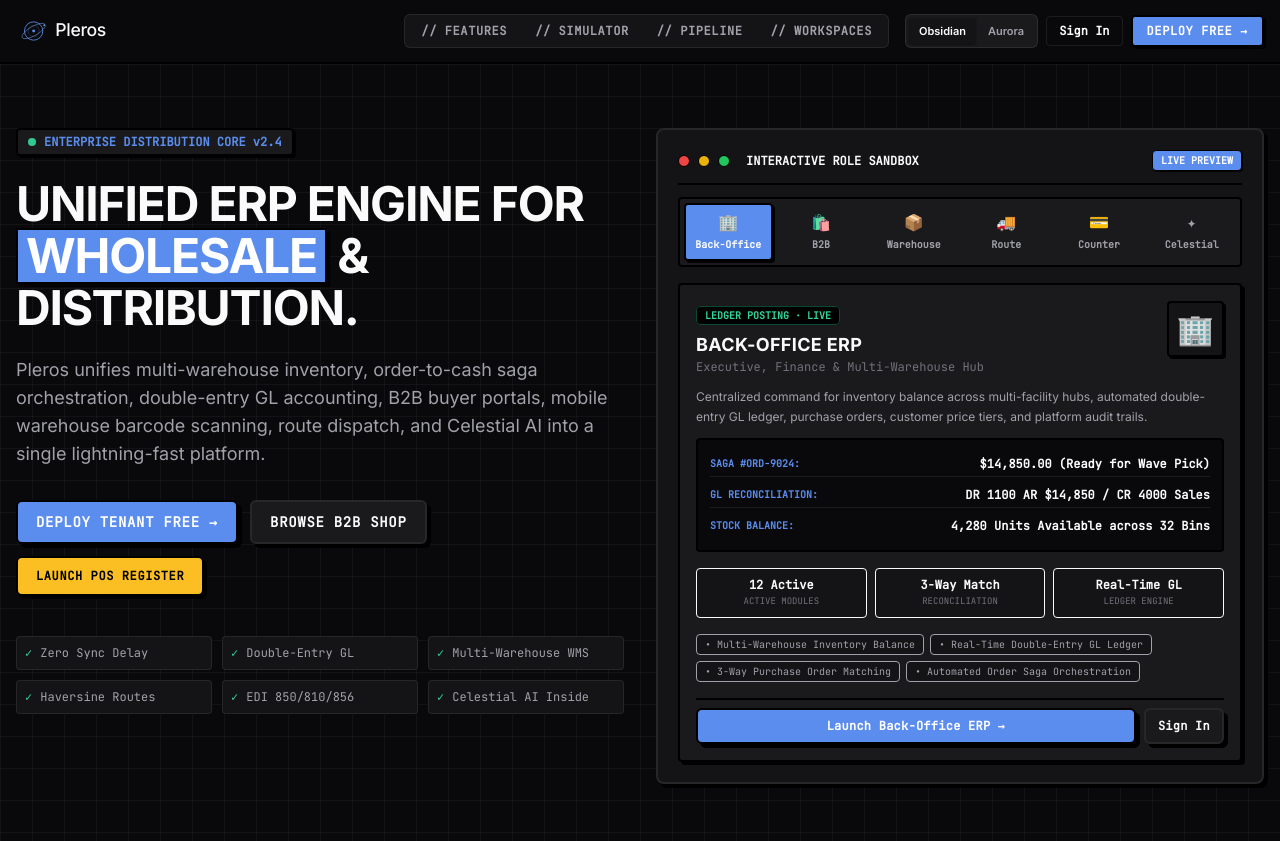
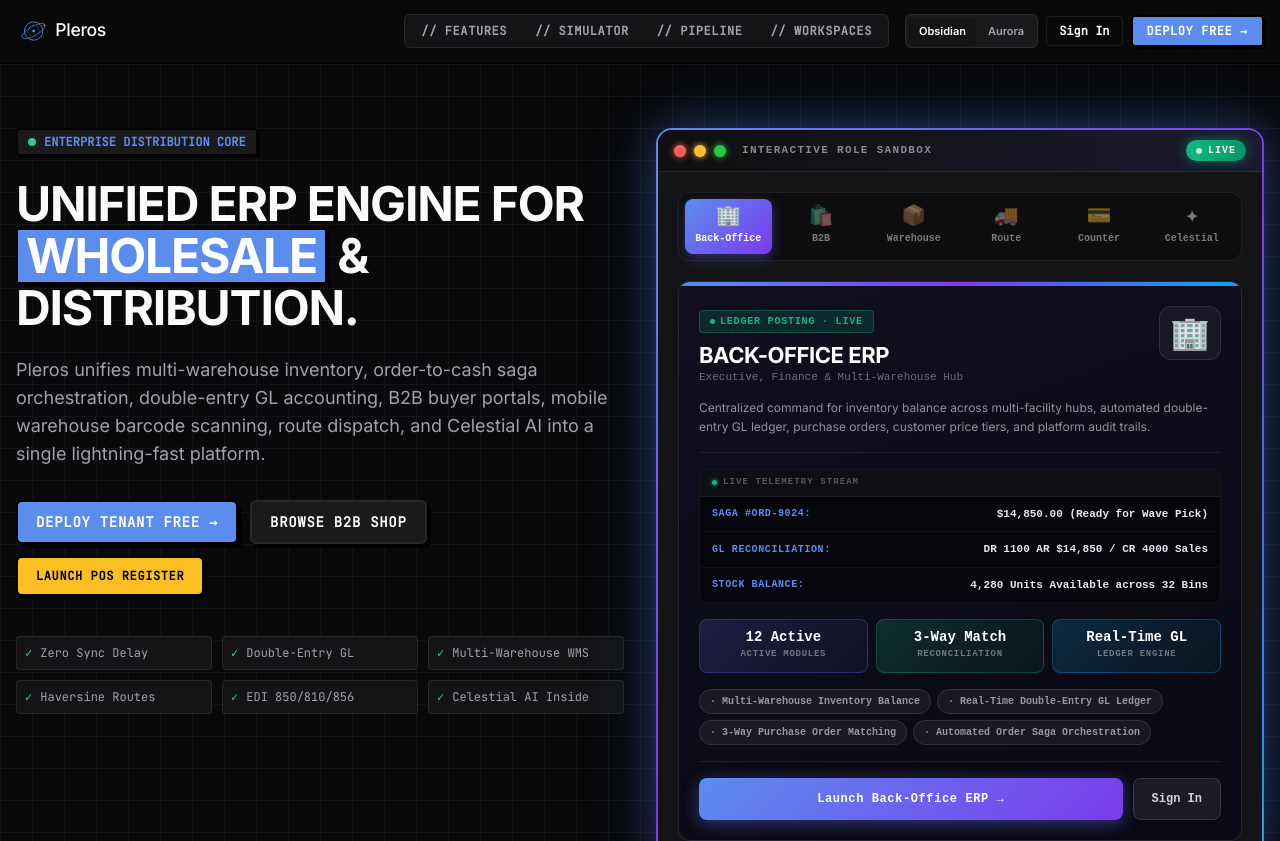
Before and after one commit to nitinbollam/Cosmos, a React (Vite) app in the folder apps/client/: page / in a window 1280 px wide. Shown: the top 841 px of the page. Built offline with nearby package versions, Linux system fonts and the light colour scheme; no server answers; what @pleros/web-gateway-client would draw is missing.

Commit message:
refactor: redesign interactive role simulator with modern terminal UI and glass-morphic styling

```diff
--- a/apps/client/src/pages/home/page.tsx
+++ b/apps/client/src/pages/home/page.tsx
@@ -364,7 +364,7 @@
           <div className="lg:col-span-6 space-y-6">
             <div className="inline-flex items-center gap-2 px-2.5 py-1 bg-[var(--c-surface-2)] border-2 border-black rounded shadow-[2px_2px_0px_#000] text-xs font-mono font-bold text-[var(--c-primary)]">
               <span className="w-2 h-2 rounded-full bg-[var(--c-success)] animate-pulse" />
-              <span>ENTERPRISE DISTRIBUTION CORE v2.4</span>
+              <span>ENTERPRISE DISTRIBUTION CORE</span>
             </div>
 
             <h1 className="text-3xl sm:text-4xl md:text-5xl font-extrabold uppercase tracking-tight text-[var(--c-heading)] leading-[1.08]">
@@ -442,24 +442,60 @@
 
           {/* Right Column: Interactive Role Simulator */}
           <div id="simulator" className="lg:col-span-6">
-            <div className="neo-box p-4 sm:p-5 bg-[var(--c-surface)]">
-              {/* Simulator Header */}
-              <div className="flex items-center justify-between pb-3 mb-3 border-b-2 border-black">
-                <div className="flex items-center gap-2">
-                  <span className="w-3 h-3 rounded-full bg-red-500 border border-black inline-block" />
-                  <span className="w-3 h-3 rounded-full bg-yellow-500 border border-black inline-block" />
-                  <span className="w-3 h-3 rounded-full bg-green-500 border border-black inline-block" />
-                  <span className="text-xs font-mono font-bold uppercase ml-2 text-[var(--c-heading)]">
+            {/* Outer glow wrapper */}
+            <div style={{
+              background: 'linear-gradient(135deg, var(--c-primary) 0%, #7c3aed 50%, #0ea5e9 100%)',
+              padding: '2px',
+              borderRadius: '16px',
+              boxShadow: '0 0 40px rgba(99,102,241,0.35), 0 0 80px rgba(14,165,233,0.15)',
+            }}>
+              <div style={{
+                background: 'var(--c-surface)',
+                borderRadius: '14px',
+                overflow: 'hidden',
+              }}>
+
+                {/* Terminal chrome bar */}
+                <div style={{
+                  background: 'linear-gradient(90deg, #0f0f0f 0%, #1a1a2e 100%)',
+                  padding: '10px 16px',
+                  display: 'flex',
+                  alignItems: 'center',
+                  justifyContent: 'space-between',
+                  borderBottom: '1px solid rgba(255,255,255,0.08)',
+                }}>
+                  <div style={{ display: 'flex', alignItems: 'center', gap: '8px' }}>
+                    <span style={{ width: 12, height: 12, borderRadius: '50%', background: '#ff5f57', display: 'inline-block', boxShadow: '0 0 6px #ff5f57' }} />
+                    <span style={{ width: 12, height: 12, borderRadius: '50%', background: '#febc2e', display: 'inline-block', boxShadow: '0 0 6px #febc2e' }} />
+                    <span style={{ width: 12, height: 12, borderRadius: '50%', background: '#28c840', display: 'inline-block', boxShadow: '0 0 6px #28c840' }} />
+                    <span style={{ fontFamily: 'monospace', fontSize: '11px', fontWeight: 700, letterSpacing: '0.12em', color: 'rgba(255,255,255,0.5)', marginLeft: '8px', textTransform: 'uppercase' }}>
                       Interactive Role Sandbox
                     </span>
                   </div>
-                <span className="text-[10px] font-mono uppercase px-2 py-0.5 bg-[var(--c-primary)] text-[var(--c-on-primary)] font-bold rounded border border-black shadow-[1px_1px_0px_#000]">
-                  Live Preview
+                  {/* Live pulsing badge */}
+                  <span style={{
+                    display: 'flex', alignItems: 'center', gap: '6px',
+                    fontSize: '10px', fontFamily: 'monospace', fontWeight: 700, letterSpacing: '0.1em',
+                    padding: '3px 10px', borderRadius: '999px',
+                    background: 'linear-gradient(90deg, #10b981, #059669)',
+                    color: '#fff',
+                    boxShadow: '0 0 12px rgba(16,185,129,0.5)',
+                  }}>
+                    <span style={{ width: 6, height: 6, borderRadius: '50%', background: '#fff', display: 'inline-block', animation: 'pulse 1.5s infinite' }} />
+                    LIVE
                   </span>
                 </div>
 
-              {/* Role Navigation Tabs */}
-              <div className="grid grid-cols-3 sm:grid-cols-6 gap-1 p-1 bg-[var(--c-surface-2)] border-2 border-black rounded mb-4">
+                <div style={{ padding: '20px' }}>
+                  {/* Role pill tabs */}
+                  <div style={{
+                    display: 'grid', gridTemplateColumns: 'repeat(6, 1fr)', gap: '6px',
+                    padding: '6px',
+                    background: 'rgba(0,0,0,0.3)',
+                    borderRadius: '12px',
+                    border: '1px solid rgba(255,255,255,0.07)',
+                    marginBottom: '20px',
+                  }}>
                     {ROLE_PORTALS.map((portal) => {
                       const active = portal.id === selectedPortal
                       return (
@@ -467,83 +503,214 @@
                           key={portal.id}
                           type="button"
                           onClick={() => setSelectedPortal(portal.id)}
-                      className={`py-1.5 px-1 text-center rounded text-xs font-mono font-bold transition-all ${
-                        active
-                          ? 'bg-[var(--c-primary)] text-[var(--c-on-primary)] border-2 border-black shadow-[2px_2px_0px_#000]'
-                          : 'text-[var(--c-text-2)] hover:text-[var(--c-heading)] hover:bg-[var(--c-surface-3)]'
-                      }`}
+                          style={{
+                            padding: '8px 4px',
+                            borderRadius: '8px',
+                            border: 'none',
+                            cursor: 'pointer',
+                            transition: 'all 0.2s ease',
+                            background: active
+                              ? 'linear-gradient(135deg, var(--c-primary), #7c3aed)'
+                              : 'transparent',
+                            boxShadow: active ? '0 4px 12px rgba(99,102,241,0.4)' : 'none',
+                            color: active ? '#fff' : 'rgba(255,255,255,0.45)',
+                            fontFamily: 'monospace',
+                            fontSize: '10px',
+                            fontWeight: 700,
+                            textAlign: 'center',
+                          }}
                         >
-                      <div className="text-base">{portal.icon}</div>
-                      <div className="text-[10px] truncate mt-0.5">{portal.title.split(' ')[0]}</div>
+                          <div style={{ fontSize: '20px', lineHeight: 1, marginBottom: '4px' }}>{portal.icon}</div>
+                          <div style={{ textTransform: 'none', whiteSpace: 'nowrap', overflow: 'hidden', textOverflow: 'ellipsis' }}>
+                            {portal.title.split(' ')[0]}
+                          </div>
                         </button>
                       )
                     })}
                   </div>
 
-              {/* Active Role Terminal Details */}
-              <div className="p-4 rounded border-2 border-black bg-[var(--c-surface-2)] shadow-[3px_3px_0px_#000]">
-                <div className="flex items-start justify-between gap-2 mb-3">
+                  {/* Active portal card */}
+                  <div style={{
+                    borderRadius: '12px',
+                    border: '1px solid rgba(255,255,255,0.1)',
+                    overflow: 'hidden',
+                    background: 'linear-gradient(160deg, rgba(15,15,30,0.95) 0%, rgba(10,10,20,0.98) 100%)',
+                  }}>
+                    {/* Card gradient header bar */}
+                    <div style={{
+                      height: '4px',
+                      background: 'linear-gradient(90deg, var(--c-primary) 0%, #7c3aed 50%, #0ea5e9 100%)',
+                    }} />
+
+                    <div style={{ padding: '20px' }}>
+                      {/* Header row */}
+                      <div style={{ display: 'flex', alignItems: 'flex-start', justifyContent: 'space-between', gap: '12px', marginBottom: '12px' }}>
                         <div>
-                    <span className="text-[10px] font-mono font-bold uppercase px-2 py-0.5 rounded bg-black text-emerald-400 border border-emerald-500/40">
+                          {/* Status badge */}
+                          <span style={{
+                            display: 'inline-flex', alignItems: 'center', gap: '5px',
+                            fontSize: '10px', fontFamily: 'monospace', fontWeight: 700, letterSpacing: '0.08em',
+                            padding: '3px 10px', borderRadius: '4px',
+                            background: 'rgba(16,185,129,0.15)',
+                            color: '#10b981',
+                            border: '1px solid rgba(16,185,129,0.3)',
+                          }}>
+                            <span style={{ width: 5, height: 5, borderRadius: '50%', background: '#10b981', display: 'inline-block' }} />
                             {currentPortal.simulatedPreview.statusBadge}
                           </span>
-                    <h3 className="text-lg font-black uppercase text-[var(--c-heading)] mt-1.5">
+                          <h3 style={{
+                            fontSize: '22px', fontWeight: 900, letterSpacing: '-0.02em', textTransform: 'uppercase',
+                            color: '#fff', marginTop: '10px', marginBottom: '2px', lineHeight: 1.1,
+                          }}>
                             {currentPortal.title}
                           </h3>
-                    <p className="text-xs text-[var(--c-text-3)] font-mono">{currentPortal.subtitle}</p>
+                          <p style={{ fontSize: '11px', fontFamily: 'monospace', color: 'rgba(255,255,255,0.4)', margin: 0 }}>
+                            {currentPortal.subtitle}
+                          </p>
                         </div>
-                  <span className="text-3xl p-2 bg-[var(--c-surface)] rounded border-2 border-black shadow-[2px_2px_0px_#000]">
+                        <span style={{
+                          fontSize: '32px', lineHeight: 1,
+                          padding: '10px',
+                          background: 'rgba(255,255,255,0.05)',
+                          borderRadius: '12px',
+                          border: '1px solid rgba(255,255,255,0.1)',
+                          flexShrink: 0,
+                        }}>
                           {currentPortal.icon}
                         </span>
                       </div>
 
-                <p className="text-xs text-[var(--c-text-2)] leading-relaxed mb-3">
+                      {/* Description */}
+                      <p style={{
+                        fontSize: '12px', lineHeight: 1.6, color: 'rgba(255,255,255,0.55)',
+                        marginBottom: '16px',
+                        paddingBottom: '16px',
+                        borderBottom: '1px solid rgba(255,255,255,0.07)',
+                      }}>
                         {currentPortal.description}
                       </p>
 
-                {/* Simulated Telemetry Lines */}
-                <div className="space-y-1.5 p-3 rounded bg-[var(--c-bg)] border-2 border-black mb-4 font-mono text-xs">
-                  {currentPortal.simulatedPreview.lines.map((line) => (
-                    <div key={line.tag} className="flex flex-col sm:flex-row sm:items-center justify-between gap-1 py-1 border-b border-[var(--c-border)] last:border-0">
-                      <span className="text-[10px] font-bold text-[var(--c-primary)]">{line.tag}:</span>
-                      <span className="text-xs text-[var(--c-heading)] font-semibold truncate">{line.value}</span>
+                      {/* Live telemetry feed */}
+                      <div style={{
+                        borderRadius: '8px',
+                        background: 'rgba(0,0,0,0.5)',
+                        border: '1px solid rgba(255,255,255,0.06)',
+                        overflow: 'hidden',
+                        marginBottom: '16px',
+                      }}>
+                        {/* Telemetry header */}
+                        <div style={{
+                          padding: '6px 12px',
+                          background: 'rgba(255,255,255,0.03)',
+                          borderBottom: '1px solid rgba(255,255,255,0.06)',
+                          display: 'flex', alignItems: 'center', gap: '6px',
+                          fontFamily: 'monospace', fontSize: '9px', fontWeight: 700,
+                          color: 'rgba(255,255,255,0.3)', letterSpacing: '0.12em', textTransform: 'uppercase',
+                        }}>
+                          <span style={{ width: 5, height: 5, borderRadius: '50%', background: '#10b981', display: 'inline-block', boxShadow: '0 0 4px #10b981' }} />
+                          Live Telemetry Stream
+                        </div>
+                        {currentPortal.simulatedPreview.lines.map((line, i) => (
+                          <div key={line.tag} style={{
+                            display: 'flex', alignItems: 'center', justifyContent: 'space-between',
+                            padding: '9px 12px',
+                            borderBottom: i < currentPortal.simulatedPreview.lines.length - 1 ? '1px solid rgba(255,255,255,0.04)' : 'none',
+                          }}>
+                            <span style={{
+                              fontSize: '10px', fontFamily: 'monospace', fontWeight: 700,
+                              color: 'var(--c-primary)', letterSpacing: '0.06em', textTransform: 'uppercase',
+                              minWidth: '120px',
+                            }}>
+                              {line.tag}:
+                            </span>
+                            <span style={{
+                              fontSize: '11px', fontFamily: 'monospace', fontWeight: 600,
+                              color: '#e2e8f0', textAlign: 'right',
+                            }}>
+                              {line.value}
+                            </span>
                           </div>
                         ))}
                       </div>
 
-                {/* Metrics Ticker */}
-                <div className="grid grid-cols-3 gap-2 mb-4 text-center">
-                  {currentPortal.metrics.map((m) => (
-                    <div key={m.label} className="p-2 rounded bg-[var(--c-surface)] border border-[var(--c-border-strong)]">
-                      <div className="text-xs font-mono font-black text-[var(--c-heading)]">{m.val}</div>
-                      <div className="text-[9px] font-mono text-[var(--c-text-3)] uppercase mt-0.5">{m.label}</div>
+                      {/* Metrics row */}
+                      <div style={{ display: 'grid', gridTemplateColumns: 'repeat(3, 1fr)', gap: '8px', marginBottom: '16px' }}>
+                        {currentPortal.metrics.map((m, i) => (
+                          <div key={m.label} style={{
+                            padding: '10px 8px',
+                            borderRadius: '8px',
+                            textAlign: 'center',
+                            background: i === 0
+                              ? 'linear-gradient(135deg, rgba(99,102,241,0.2), rgba(99,102,241,0.05))'
+                              : i === 1
+                              ? 'linear-gradient(135deg, rgba(16,185,129,0.2), rgba(16,185,129,0.05))'
+                              : 'linear-gradient(135deg, rgba(14,165,233,0.2), rgba(14,165,233,0.05))',
+                            border: `1px solid ${i === 0 ? 'rgba(99,102,241,0.3)' : i === 1 ? 'rgba(16,185,129,0.3)' : 'rgba(14,165,233,0.3)'}`,
+                          }}>
+                            <div style={{
+                              fontSize: '14px', fontFamily: 'monospace', fontWeight: 900, color: '#fff',
+                              lineHeight: 1,
+                            }}>
+                              {m.val}
+                            </div>
+                            <div style={{
+                              fontSize: '9px', fontFamily: 'monospace', fontWeight: 700,
+                              color: 'rgba(255,255,255,0.4)', textTransform: 'uppercase',
+                              letterSpacing: '0.08em', marginTop: '4px',
+                            }}>
+                              {m.label}
+                            </div>
                           </div>
                         ))}
                       </div>
 
-                {/* Role Feature Highlights */}
-                <div className="flex flex-wrap gap-1.5 mb-4">
+                      {/* Highlights pills */}
+                      <div style={{ display: 'flex', flexWrap: 'wrap', gap: '6px', marginBottom: '16px' }}>
                         {currentPortal.highlights.map((h) => (
-                    <span
-                      key={h}
-                      className="text-[10px] font-mono px-2 py-0.5 rounded bg-[var(--c-surface)] text-[var(--c-text-2)] border border-[var(--c-border-strong)]"
-                    >
-                      • {h}
+                          <span key={h} style={{
+                            fontSize: '10px', fontFamily: 'monospace', fontWeight: 600,
+                            padding: '4px 10px', borderRadius: '999px',
+                            background: 'rgba(255,255,255,0.06)',
+                            color: 'rgba(255,255,255,0.55)',
+                            border: '1px solid rgba(255,255,255,0.1)',
+                          }}>
+                            · {h}
                           </span>
                         ))}
                       </div>
 
-                {/* Actions */}
-                <div className="flex items-center gap-2 pt-2 border-t-2 border-black">
+                      {/* CTA buttons */}
+                      <div style={{ display: 'flex', gap: '10px', paddingTop: '16px', borderTop: '1px solid rgba(255,255,255,0.08)' }}>
                         <Link
                           to={currentPortal.href}
-                    className="neo-btn neo-btn-primary flex-1 text-center !py-2 text-xs font-mono"
+                          style={{
+                            flex: 1,
+                            display: 'flex', alignItems: 'center', justifyContent: 'center',
+                            padding: '11px 16px',
+                            borderRadius: '8px',
+                            fontFamily: 'monospace', fontSize: '12px', fontWeight: 700, letterSpacing: '0.05em',
+                            textDecoration: 'none',
+                            background: 'linear-gradient(135deg, var(--c-primary) 0%, #7c3aed 100%)',
+                            color: '#fff',
+                            boxShadow: '0 4px 16px rgba(99,102,241,0.45)',
+                            transition: 'all 0.2s ease',
+                          }}
                         >
                           Launch {currentPortal.title} →
                         </Link>
                         <Link
                           to={currentPortal.loginHref}
-                    className="neo-btn neo-btn-secondary !py-2 !px-3 text-xs font-mono"
+                          style={{
+                            display: 'flex', alignItems: 'center', justifyContent: 'center',
+                            padding: '11px 18px',
+                            borderRadius: '8px',
+                            fontFamily: 'monospace', fontSize: '12px', fontWeight: 700,
+                            textDecoration: 'none',
+                            background: 'rgba(255,255,255,0.07)',
+                            color: 'rgba(255,255,255,0.8)',
+                            border: '1px solid rgba(255,255,255,0.12)',
+                            transition: 'all 0.2s ease',
+                          }}
                         >
                           Sign In
                         </Link>
@@ -552,7 +719,11 @@
                   </div>
                 </div>
               </div>
+            </div>
+          </div>
+        </div>
       </section>
+
 
       {/* KPI / Performance Telemetry Bar */}
       <section className="border-y-2 border-black bg-[var(--c-surface)] py-8">
```
Lines whose indentation alone changed are shown as unchanged.
